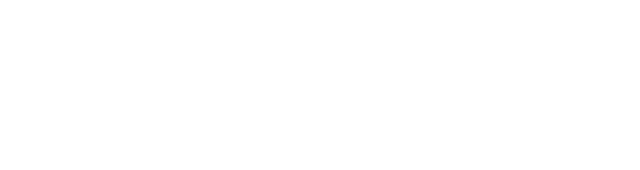
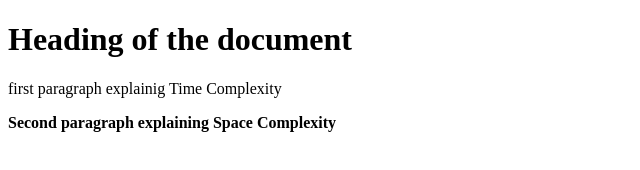
Before and after one commit to acciojob/time-and-space-complexity-kd-234, a website: page main.html in a window 1280 px wide. Shown: the whole page, without its empty margins (0-640 px from the left). Drawn offline with Linux system fonts and the light colour scheme.

Commit message:
created a submission

```diff
--- a/main.html
+++ b/main.html
@@ -11,6 +11,12 @@
     <script type="text/javascript" src="./script.js">
 </script>
 
+	<h1>Heading of the document</h1>
+
+	<p>first paragraph explainig Time Complexity</p>
+
+	<p><b>Second paragraph explaining Space Complexity</p>
+
 </body>
 
 </html>
```
